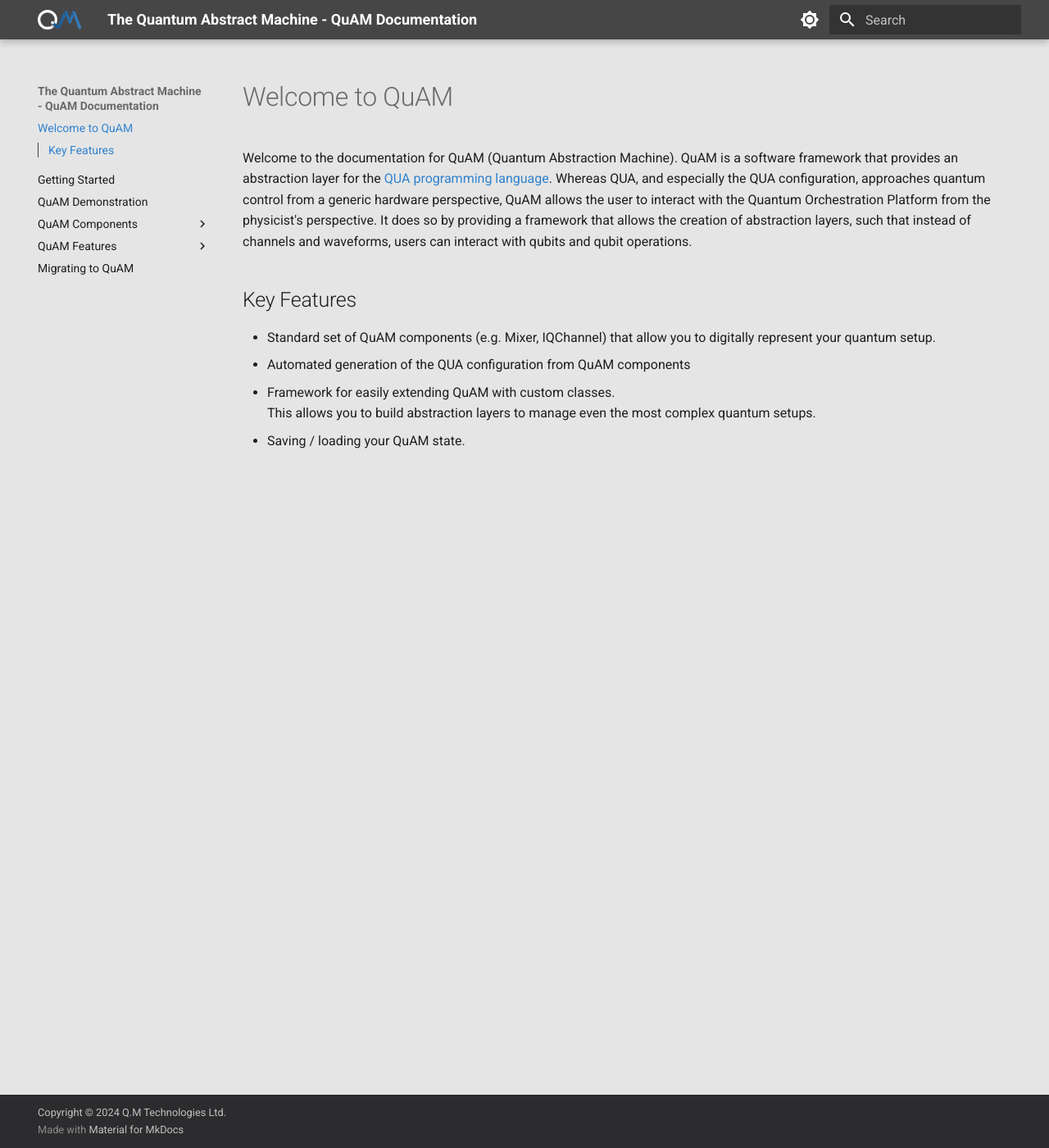
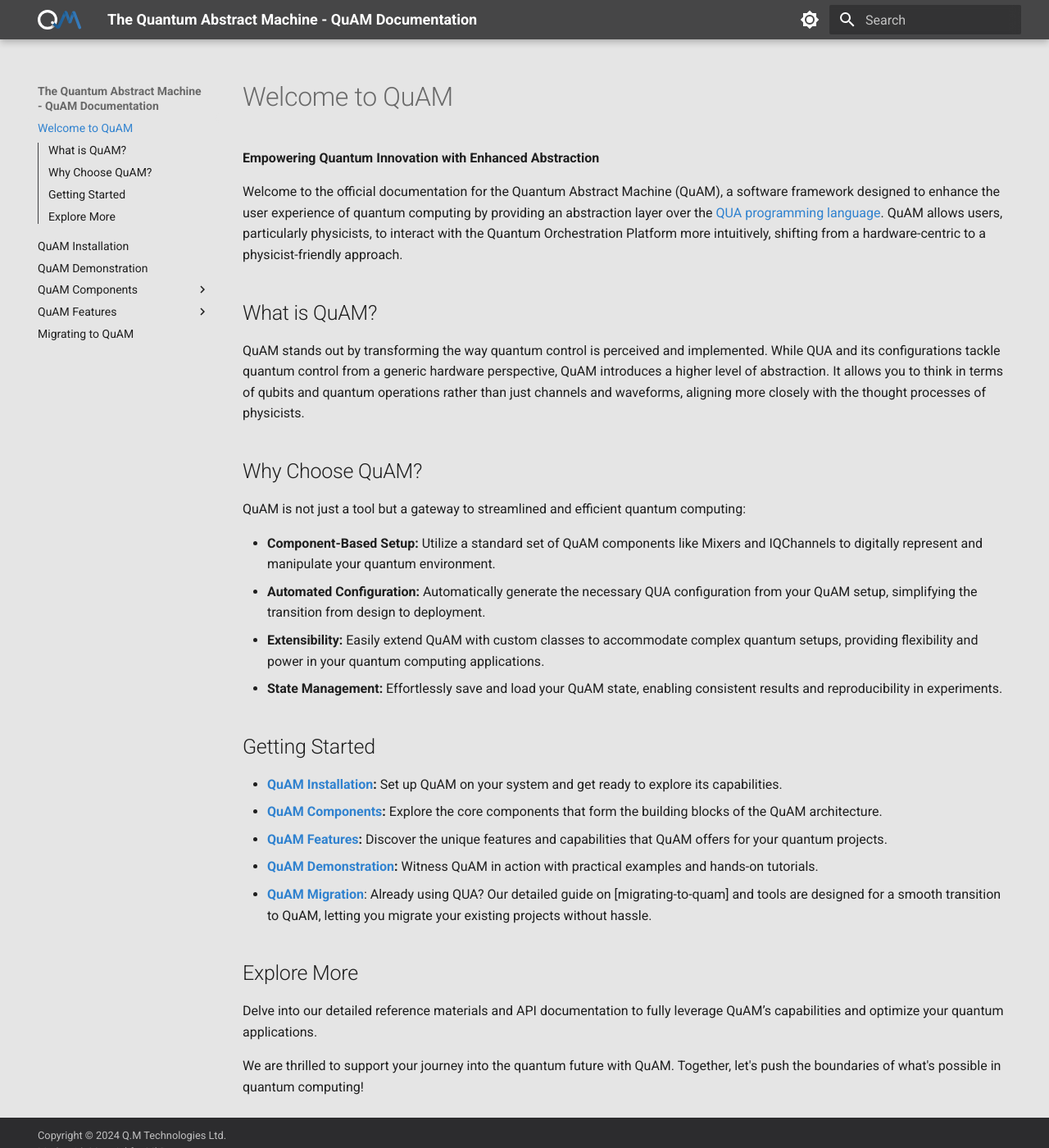
Before and after one commit to qua-platform/quam, an MkDocs documentation site: the page built from docs/index.md, in a window 1280 px wide and 1400 px high. Shown: the whole window at 82% size. Built offline with MkDocs 1.6.1 and Material for MkDocs 9.7.7, drawn with Linux system fonts in a browser that asks for light colours.

Commit message:
docs: added index pages

```diff
--- a/docs/index.md
+++ b/docs/index.md
@@ -1,13 +1,29 @@
 # Welcome to QuAM
 
-Welcome to the documentation for QuAM (Quantum Abstraction Machine).
-QuAM is a software framework that provides an abstraction layer for the [QUA programming language](https://docs.quantum-machines.co/).
-Whereas QUA, and especially the QUA configuration, approaches quantum control from a generic hardware perspective, QuAM allows the user to interact with the Quantum Orchestration Platform from the physicist's perspective.
-It does so by providing a framework that allows the creation of abstraction layers, such that instead of channels and waveforms, users can interact with qubits and qubit operations.
+**Empowering Quantum Innovation with Enhanced Abstraction**
 
-## Key Features
-- Standard set of QuAM components (e.g. Mixer, IQChannel) that allow you to digitally represent your quantum setup.
-- Automated generation of the QUA configuration from QuAM components
-- Framework for easily extending QuAM with custom classes.
-  This allows you to build abstraction layers to manage even the most complex quantum setups.
-- Saving / loading your QuAM state.
+Welcome to the official documentation for the Quantum Abstract Machine (QuAM), a software framework designed to enhance the user experience of quantum computing by providing an abstraction layer over the [QUA programming language](https://docs.quantum-machines.co/). QuAM allows users, particularly physicists, to interact with the Quantum Orchestration Platform more intuitively, shifting from a hardware-centric to a physicist-friendly approach.
+
+## What is QuAM?
+QuAM stands out by transforming the way quantum control is perceived and implemented. While QUA and its configurations tackle quantum control from a generic hardware perspective, QuAM introduces a higher level of abstraction. It allows you to think in terms of qubits and quantum operations rather than just channels and waveforms, aligning more closely with the thought processes of physicists.
+
+## Why Choose QuAM?
+QuAM is not just a tool but a gateway to streamlined and efficient quantum computing:
+
+- **Component-Based Setup:** Utilize a standard set of QuAM components like Mixers and IQChannels to digitally represent and manipulate your quantum environment.
+- **Automated Configuration:** Automatically generate the necessary QUA configuration from your QuAM setup, simplifying the transition from design to deployment.
+- **Extensibility:** Easily extend QuAM with custom classes to accommodate complex quantum setups, providing flexibility and power in your quantum computing applications.
+- **State Management:** Effortlessly save and load your QuAM state, enabling consistent results and reproducibility in experiments.
+
+## Getting Started
+
+- **[QuAM Installation](installation.md):** Set up QuAM on your system and get ready to explore its capabilities.
+- **[QuAM Components](components/index.md):** Explore the core components that form the building blocks of the QuAM architecture.
+- **[QuAM Features](features/index.md):** Discover the unique features and capabilities that QuAM offers for your quantum projects.
+- **[QuAM Demonstration](demonstration.md):** Witness QuAM in action with practical examples and hands-on tutorials.
+- **[QuAM Migration](migrating-to-quam.md)**: Already using QUA? Our detailed guide on [migrating-to-quam] and tools are designed for a smooth transition to QuAM, letting you migrate your existing projects without hassle.
+
+## Explore More
+Delve into our detailed reference materials and API documentation to fully leverage QuAM’s capabilities and optimize your quantum applications.
+
+We are thrilled to support your journey into the quantum future with QuAM. Together, let's push the boundaries of what's possible in quantum computing!
--- a/docs/getting-started.md
+++ b/docs/installation.md
@@ -1,4 +1,4 @@
-# Getting Started
+# QuAM Installation
 
 ## :one: Pre-requisites
 
--- a/mkdocs.yml
+++ b/mkdocs.yml
@@ -43,15 +43,17 @@
 
 nav:
   - index.md
-  - getting-started.md
+  - installation.md
   - demonstration.md
   - "QuAM Components":
+    - "components/index.md"
     - "components/channels.md"
     - "components/pulses.md"
     - "components/octave.md"
-    - custom-components.md
+    - "components/custom-components.md"
   - "QuAM Features":
-    - quam-references.md
+    - "features/index.md"
+    - "features/quam-references.md"
   - migrating-to-quam.md
 
 plugins:
```
Also changed, not shown: docs/components/custom-components.md (renamed from docs/custom-components.md, +4 -3 lines), docs/components/index.md (added, +25 -0 lines), docs/features/index.md (added, +10 -0 lines), docs/features/quam-references.md (renamed from docs/quam-references.md).
